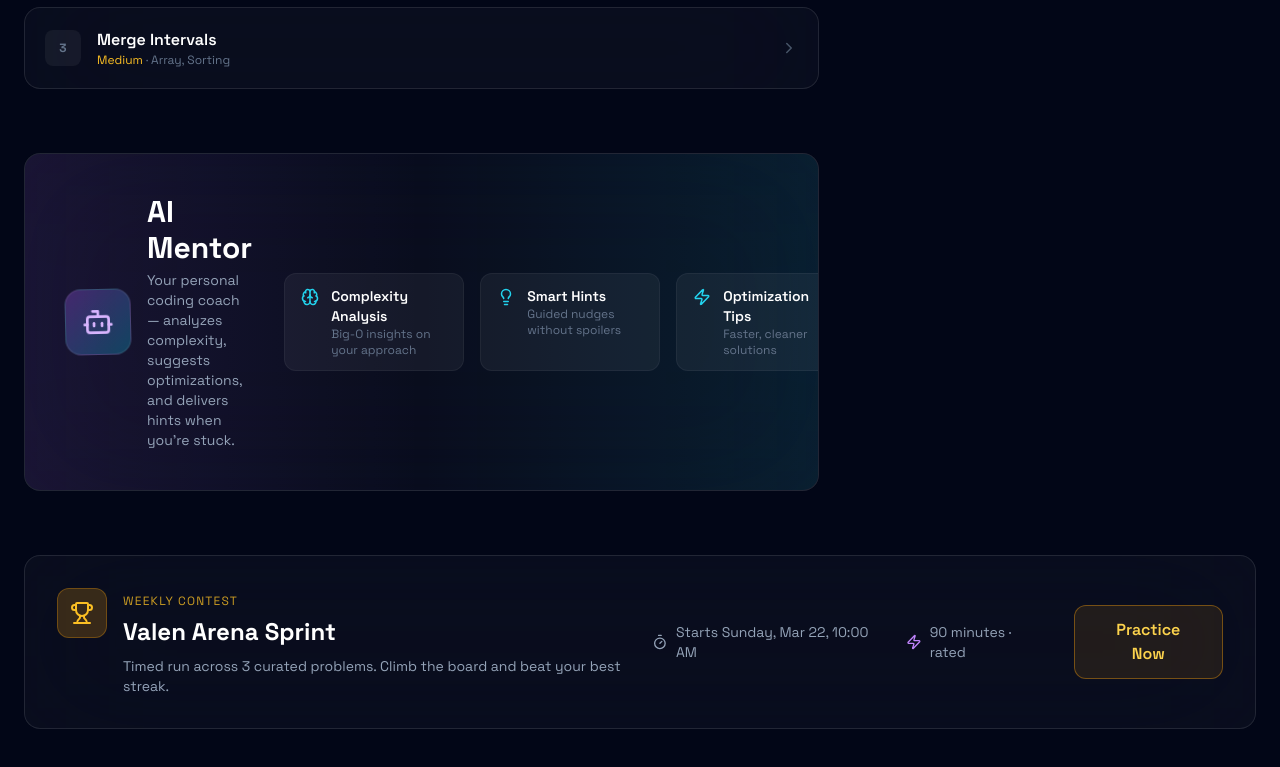
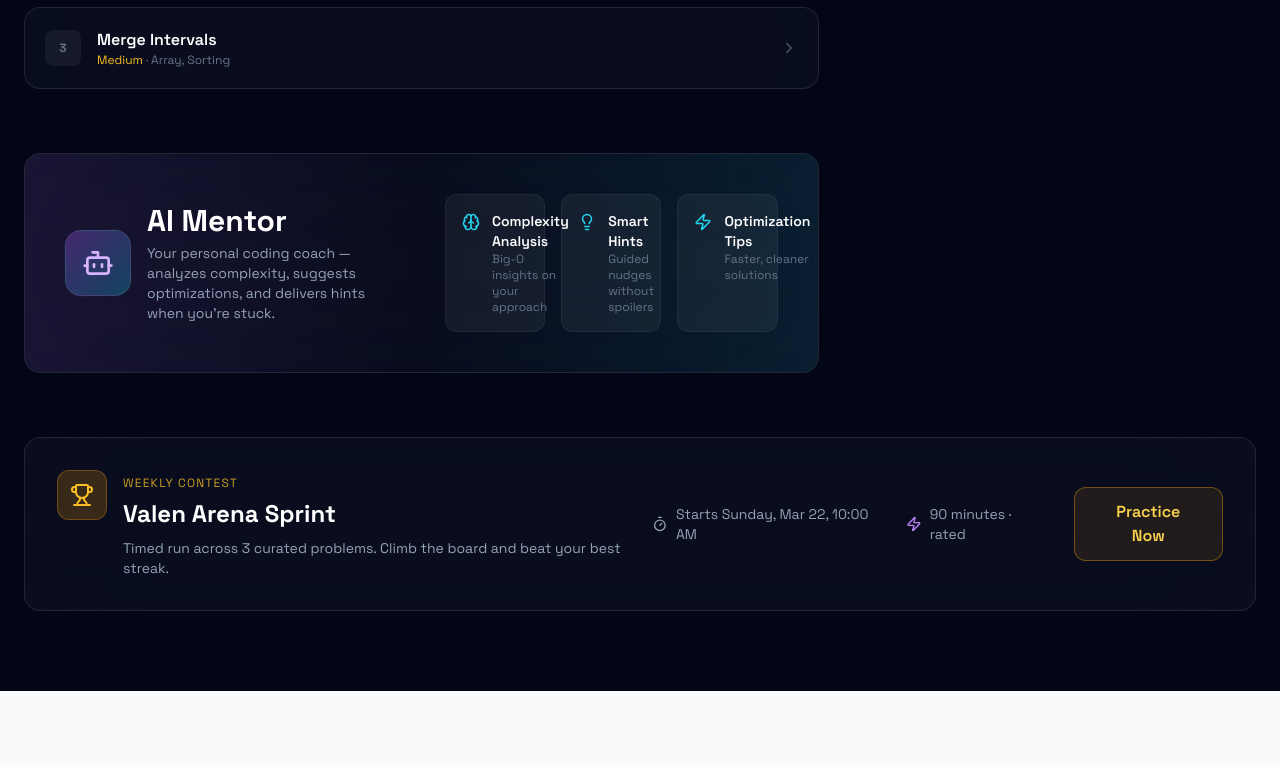
Before and after one commit to shreyas250825/Valen-Labs, a React (Vite) app in the folder frontend/: page /arena in a window 1280 px wide. Shown: the part 1615-2382 px from the top of the page. After the commit the page ends 2306 px from the top, so only its background shows below. Built offline with nearby package versions, Linux system fonts and the light colour scheme; no server answers.

Commit message:
Some changes in code arena but not fully resolved yet in the homepage of code arena that width thing at the bottom of the page

```diff
--- a/frontend/src/components/arena/AIMentorBanner.tsx
+++ b/frontend/src/components/arena/AIMentorBanner.tsx
@@ -11,30 +11,30 @@ const features = [
 const AIMentorBanner = () => (
   <section className="px-6 pb-16">
     <GlassCard className="p-6 md:p-10 relative overflow-hidden" delay={0.2}>
-      <motion.div className="absolute inset-0 bg-gradient-to-r from-purple-500/10 via-transparent to-cyan-500/10" />
+      <div className="absolute inset-0 bg-gradient-to-r from-purple-500/10 via-transparent to-cyan-500/10 pointer-events-none" />
       <motion.div
-        className="relative flex flex-col lg:flex-row items-start lg:items-center gap-8"
+        className="relative flex flex-col lg:flex-row items-stretch gap-8 lg:gap-10"
         initial={{ opacity: 0, x: -20 }}
         whileInView={{ opacity: 1, x: 0 }}
         viewport={{ once: true }}
       >
-        <div className="flex items-center gap-4">
+        <motion.div className="flex items-center gap-4 shrink-0 lg:max-w-[300px] xl:max-w-[340px]">
           <motion.div
             animate={{ rotate: [0, 5, -5, 0] }}
             transition={{ duration: 4, repeat: Infinity }}
-            className="p-4 rounded-2xl bg-gradient-to-br from-purple-500/30 to-cyan-500/30 border border-white/10"
+            className="p-4 rounded-2xl bg-gradient-to-br from-purple-500/30 to-cyan-500/30 border border-white/10 shrink-0"
           >
             <Bot size={32} className="text-purple-300" />
           </motion.div>
-          <div>
+          <motion.div>
             <h2 className="text-2xl md:text-3xl font-bold mb-1">AI Mentor</h2>
-            <p className="text-slate-400 text-sm max-w-md">
+            <p className="text-slate-400 text-sm">
               Your personal coding coach — analyzes complexity, suggests optimizations, and delivers hints when you&apos;re stuck.
             </p>
-          </div>
-        </div>
+          </motion.div>
+        </motion.div>
 
-        <div className="flex flex-col sm:flex-row gap-4 lg:ml-auto">
+        <motion.div className="grid grid-cols-1 sm:grid-cols-3 gap-4 flex-1 w-full min-w-0 lg:flex-[1.4]">
           {features.map(({ icon: Icon, label, desc }, i) => (
             <motion.div
               key={label}
@@ -42,16 +42,16 @@ const AIMentorBanner = () => (
               whileInView={{ opacity: 1, y: 0 }}
               viewport={{ once: true }}
               transition={{ delay: 0.1 * i }}
-              className="flex items-start gap-3 px-4 py-3 rounded-xl bg-white/5 border border-white/5 min-w-[180px]"
+              className="flex items-start gap-3 px-4 py-4 rounded-xl bg-white/5 border border-white/5 w-full min-h-[88px]"
             >
               <Icon size={18} className="text-cyan-400 shrink-0 mt-0.5" />
-              <div>
+              <motion.div>
                 <p className="font-semibold text-sm">{label}</p>
                 <p className="text-xs text-slate-500">{desc}</p>
-              </div>
+              </motion.div>
             </motion.div>
           ))}
-        </div>
+        </motion.div>
       </motion.div>
     </GlassCard>
   </section>
```
